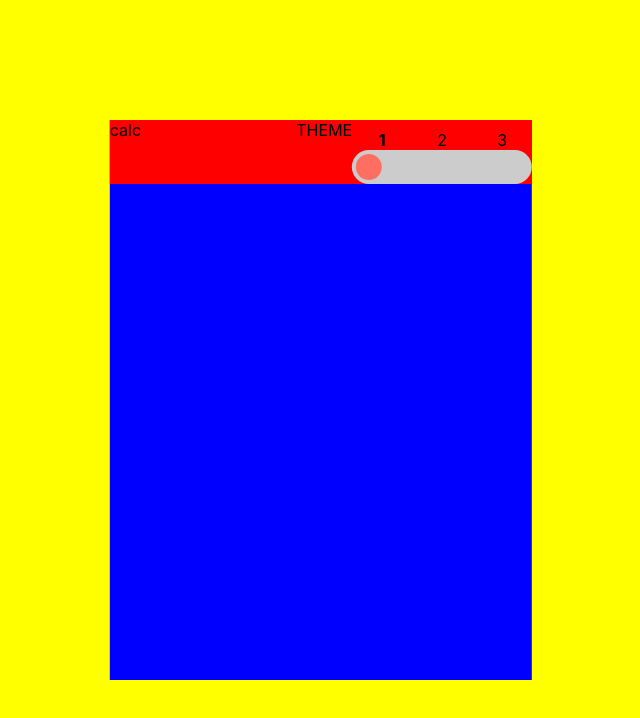
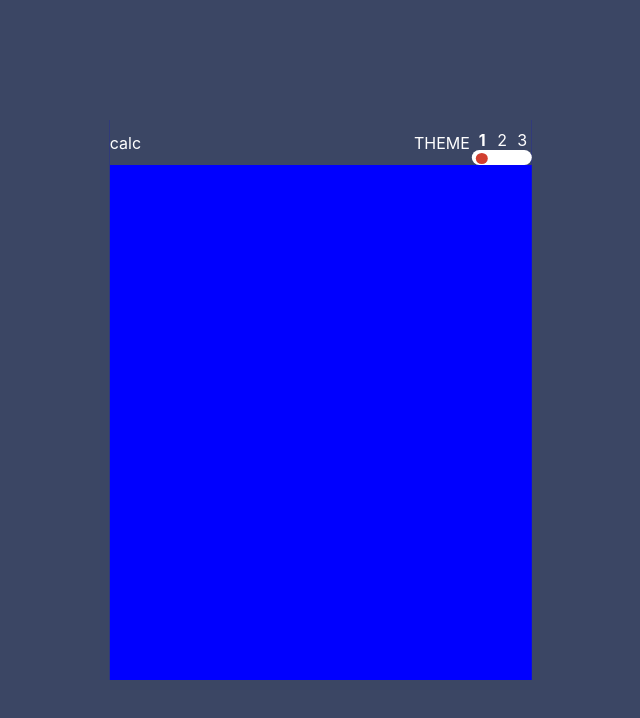
Before and after one commit to darrk-heart/calc-in-react, a React (Create React App) app: page / in a window 1280 px wide. Shown: the top 718 px of the page, without its empty margins (319-959 px from the left). Built offline with nearby package versions, Linux system fonts and the light colour scheme.

Commit message:
finished the basic ui

```diff
--- a/src/App.css
+++ b/src/App.css
@@ -4,25 +4,26 @@
 
 .switch-container {
   position: relative;
-  width: 180px;
+  width: 60px;
   text-align: center;
   cursor: pointer;
 }
 
 .slider {
   position: relative;
-  width: 180px;
-  height: 34px;
-  background-color: #ccc;
+  width: 100%;
+  height: 15px;
+  background-color: #181f32;
+  background-color: white;
   border-radius: 34px;
   transition: 0.4s;
 }
 
 .slider-button {
   position: absolute;
-  height: 26px;
-  width: 26px;
-  top: 4px;
+  height: 11px;
+  width: 20%;
+  top: 3px;
   background-color: white;
   border-radius: 50%;
   transition: 0.4s;
@@ -30,17 +31,17 @@
 
 .option-0 .slider-button {
   left: 4px;
-  background-color: #ff6f61;
+  background-color: #d13f30;
 }
 
 .option-1 .slider-button {
-  left: 76px; /* (180 - 34) / 2 = 76 */
-  background-color: #2196f3;
+  left: 25px; /* (180 - 34) / 2 = 76 */
+  background-color: #d13f30;
 }
 
 .option-2 .slider-button {
-  left: 148px; /* 180 - 34 = 148 */
-  background-color: #4caf50;
+  left: 42px; /* 180 - 34 = 148 */
+  background-color: #d13f30;
 }
 
 .labels {
--- a/src/Body.js
+++ b/src/Body.js
@@ -5,7 +5,7 @@ function Body() {
   return (
     <div
       style={{
-        backgroundColor: "yellow",
+        backgroundColor: "#3b4664",
         width: "100vw",
         height: "100vh",
       }}
@@ -23,13 +23,22 @@ function Body() {
       >
         <div
           style={{
-            backgroundColor: "red",
+            backgroundColor: "#3b4664",
             display: "flex",
             justifyContent: "space-between",
+            alignItems: "center",
+            color: "white",
           }}
         >
           <div>calc</div>
-          <div style={{ display: "flex" }}>
+          <div
+            style={{
+              display: "flex",
+              alignItems: "center",
+              width: "28%",
+              justifyContent: "space-between",
+            }}
+          >
             <span>THEME</span>
             <ToggleTheme />
           </div>
```
